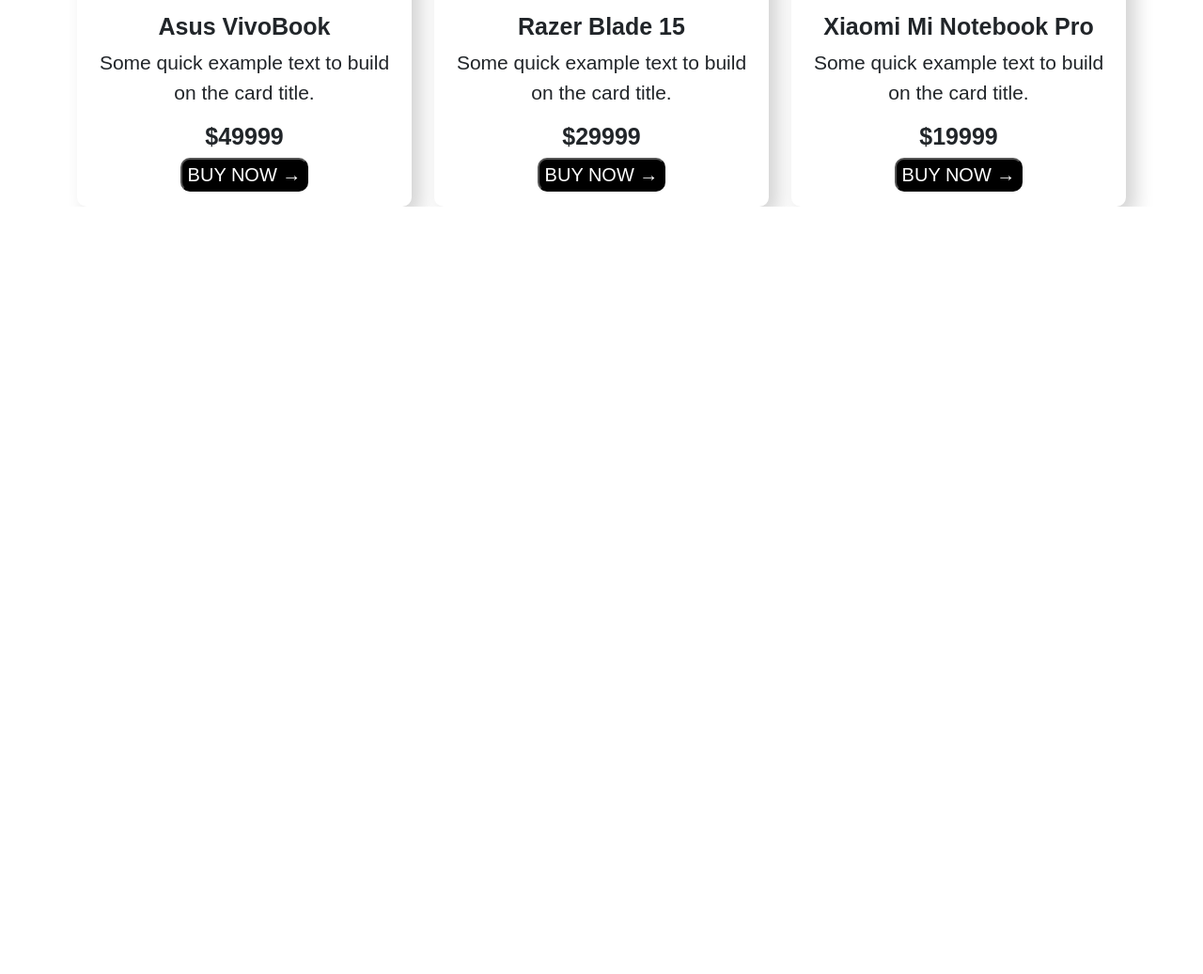
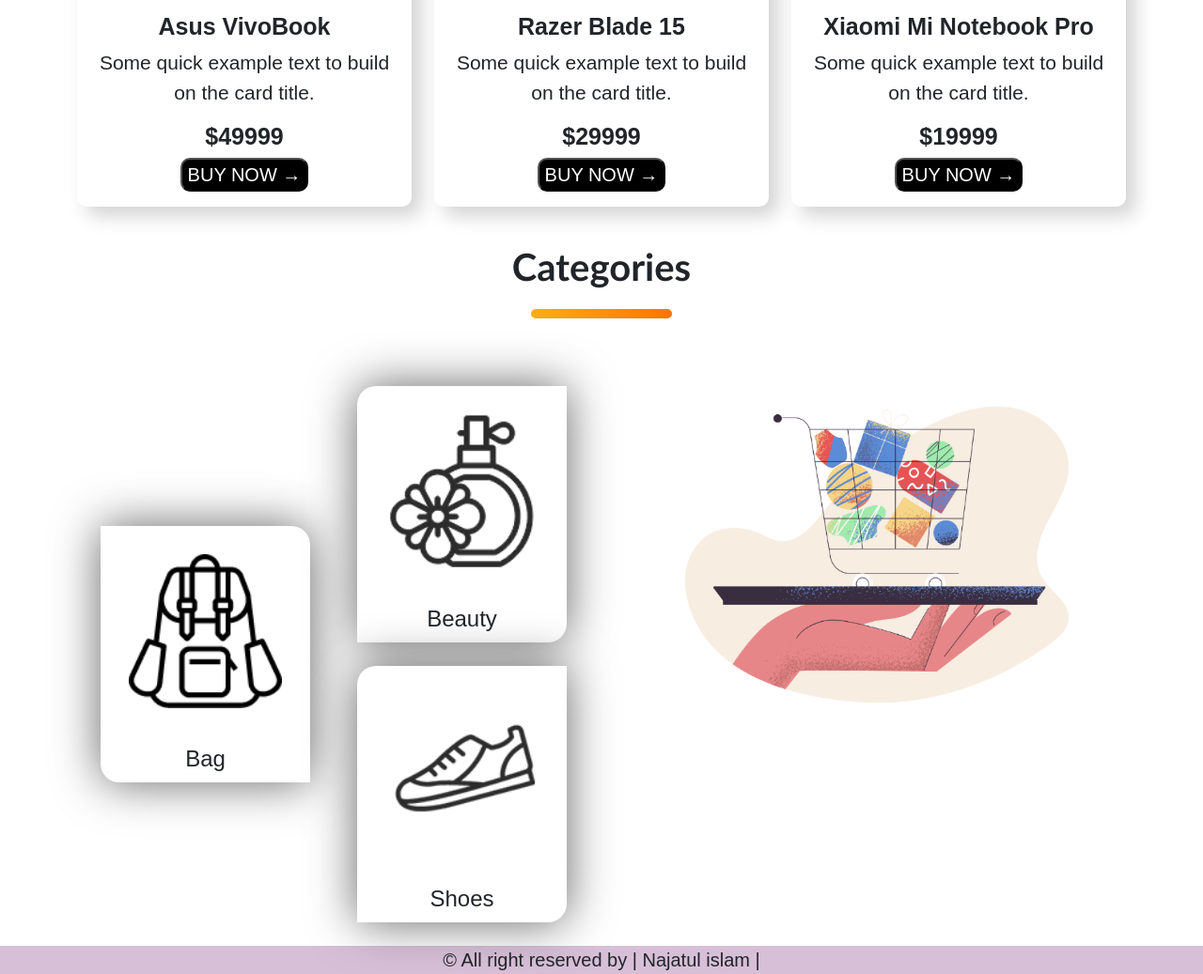
Before and after one commit to najatulislam/hotgadgets, a plain HTML site: page index.html in a window 1280 px wide. Shown: the part 1598-2635 px from the top of the page at 94% size. Before the commit the page ends 1818 px from the top, so only its background shows below. Drawn offline with nearby package versions, Linux system fonts and the light colour scheme; a web font is replaced by a local one.

Commit message:
done work

```diff
--- a/index.html
+++ b/index.html
@@ -95,6 +95,7 @@
             <h6 class="ms-auto"> <a href="#">See All</a> </h6>
         </div>
 
+
         <div class="row row-cols-1 row-cols-md-3 g-4">
             <div class="col">
               <div class="card h-100 text-center align-items-center">
@@ -184,6 +185,49 @@
 
 
 
+    <div class="container categores">
+      <div class="catagores align-items-center">
+        <h3>Categories</h3>
+        <button class="line"></button>
+      </div>
+      <div class="row">
+        <div class="col-md-6 d-flex align-items-center">
+          <div class="col-md-6">
+            <div class="box1 card1">
+              <img src="images/Categories/bag.png" alt="">
+              <h4>Bag</h4>
+            </div>
+          </div>
+          <div class="col-md-6">
+            <div class="box2 card2">
+              <img src="images/Categories/perfume.png" alt="">
+              <h4>Beauty</h4>
+            </div>
+            <div class="box3 card3">
+              <img src="images/Categories/shoe.png" alt="">
+              <h4>Shoes</h4>
+            </div>
+          </div>
+
+        </div>
+
+        <div class="col-md-6">
+          <div class="box4">
+            <img src="images/Categories/pale-order.png" alt="">
+          </div>
+        </div>
+
+      </div>
+    </div>
+
+    <div class="footer">
+      <footer>
+        &copy; All right reserved by | Najatul islam |
+      </footer>
+    </div>
+
+
+
     <script src="https://cdn.jsdelivr.net/npm/@popperjs/core@2.11.6/dist/umd/popper.min.js" integrity="sha384-oBqDVmMz9ATKxIep9tiCxS/Z9fNfEXiDAYTujMAeBAsjFuCZSmKbSSUnQlmh/jp3" crossorigin="anonymous"></script>
     <script src="https://cdn.jsdelivr.net/npm/bootstrap@5.2.2/dist/js/bootstrap.min.js" integrity="sha384-IDwe1+LCz02ROU9k972gdyvl+AESN10+x7tBKgc9I5HFtuNz0wWnPclzo6p9vxnk" crossorigin="anonymous"></script>
 </body>
--- a/style.css
+++ b/style.css
@@ -70,3 +70,84 @@ body{
     font-size: 25px;
     font-weight: bold;
 }
+
+.categores{
+    text-align: center;
+}
+
+
+
+.box1{
+    background-color: #fff;
+    border-radius: 0px 20px 0px 20px;
+    box-shadow: 0px 0px 50px rgb(101, 101, 101);
+    margin: 25px;
+}
+
+.box1 h4{
+    padding: 10px;
+}
+
+.box1 img{
+    width: 100%;
+    padding: 30px;
+}
+
+.box2{
+    background-color: #fff;
+    border-radius: 20px 0px 20px 0px;
+    box-shadow: 0px 0px 50px rgb(101, 101, 101);
+    margin: 25px;
+}
+
+.box2 h4{
+    padding: 10px;
+}
+
+.box2 img{
+    width: 100%;
+    padding: 30px;
+}
+
+.box3{
+    background-color: #fff;
+    border-radius: 20px 0px 20px 0px;
+    box-shadow: 0px 0px 50px rgb(101, 101, 101);
+    margin: 25px;
+}
+
+.box3 h4{
+    padding: 10px;
+}
+
+.box3 img{
+    width: 100%;
+    padding: 30px;
+}
+
+.box4 img{
+    width: 100%;
+}
+
+.catagores{
+    margin: 40px;
+}
+
+.catagores h3{
+    font-family: 'Gill Sans', 'Gill Sans MT', Calibri, 'Trebuchet MS', sans-serif;
+    font-weight: bold;
+    font-size: 40px;
+}
+
+.line{
+    width: 150px;
+    height: 10px;
+    border: none;
+    border-radius: 10px;
+    background-image: linear-gradient(to right,rgb(255, 173, 20), rgb(255, 115, 0));
+}
+
+.footer{
+    text-align: center;
+    background-color: thistle;
+}
```
